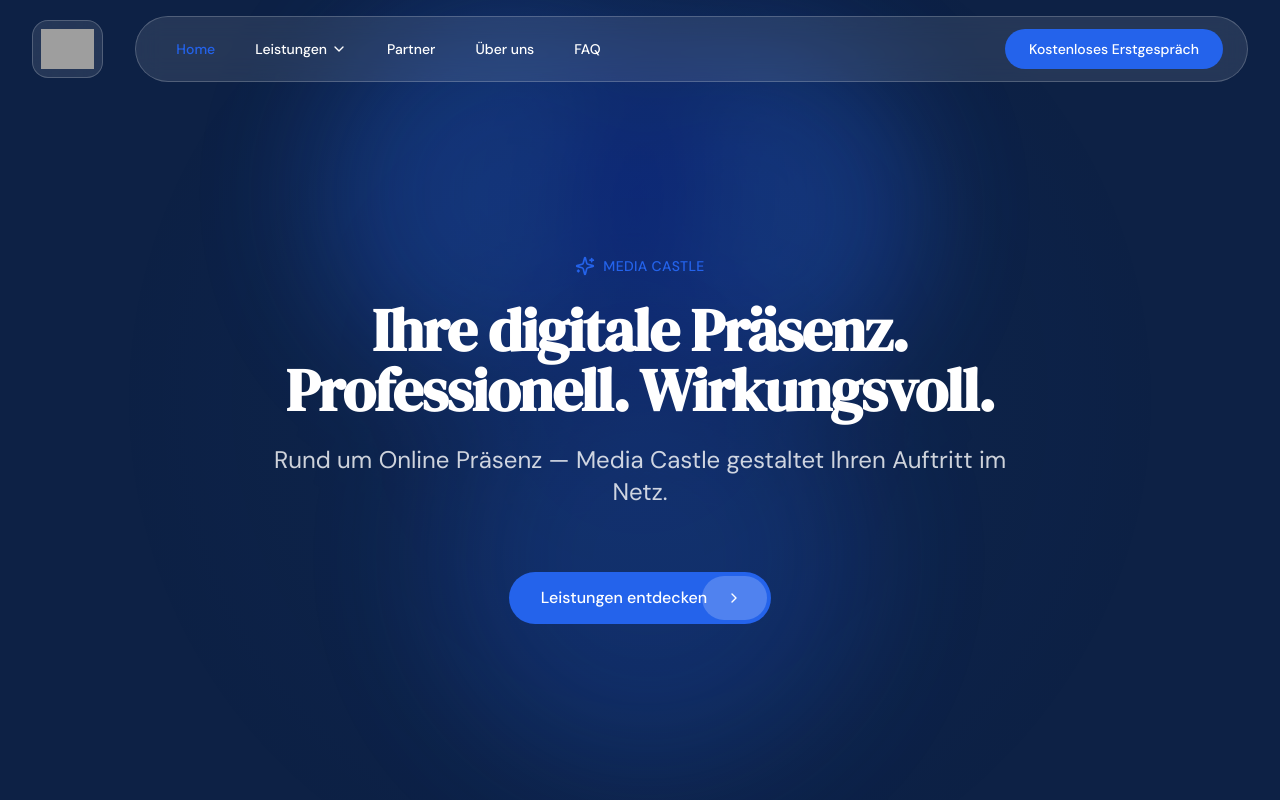
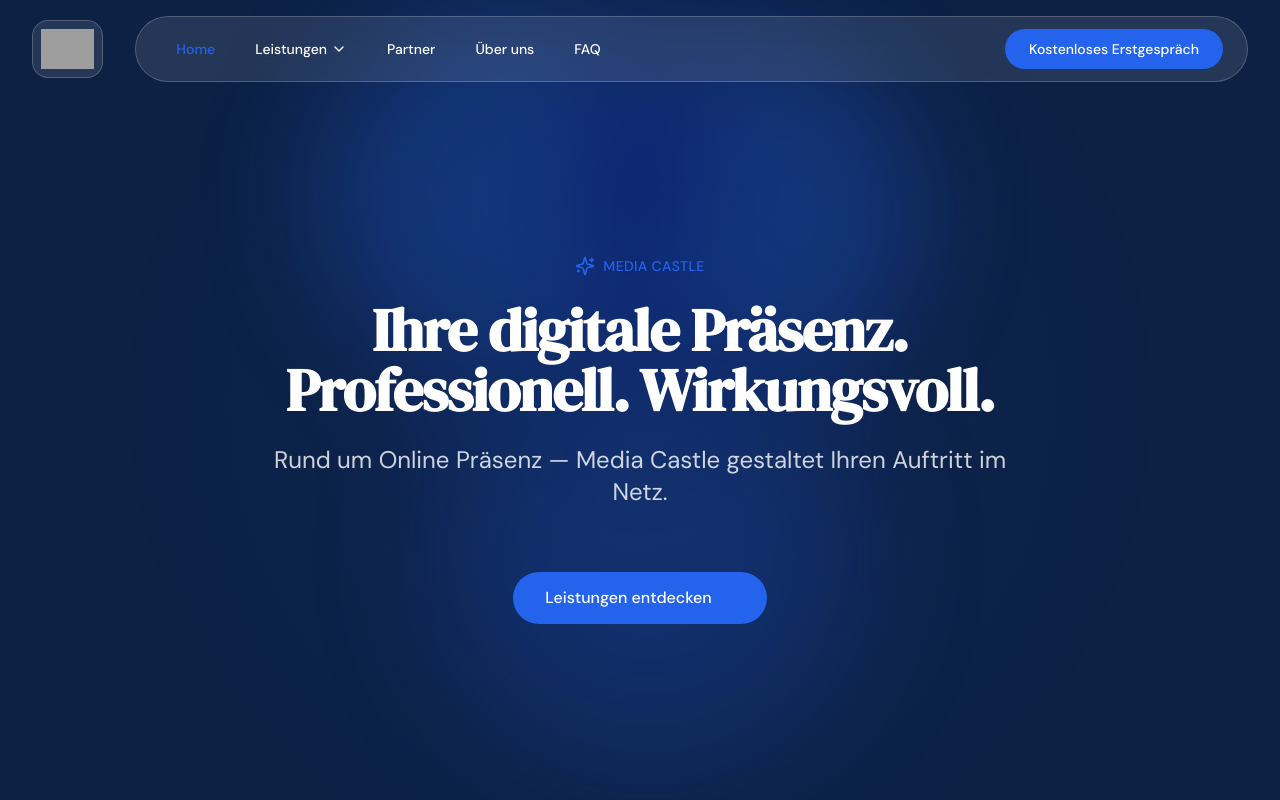
Before and after one commit to keanodecker/media-castle, a Next.js app: page / in a window 1280 px wide. Shown: the top 800 px of the page. Built offline with nearby package versions, Linux system fonts and the light colour scheme; grey boxes are pictures that could not be loaded.

Commit message:
Smoother Leistungen button, castle SVG favicon
- Button: removed laggy expanding box, clean chevron fade-in at 200ms
- Favicon: castle SVG icon in brand blue (#2563EB) placed at app/icon.svg

https://claude.ai/code/session_01P3wqNCgM4BATBNtLXGPVP1

```diff
--- a/components/ui/leistungen-button.jsx
+++ b/components/ui/leistungen-button.jsx
@@ -7,14 +7,17 @@ export function LeistungenButton({ href, children }) {
   return (
     <Link
       href={href}
-      className="group relative overflow-hidden inline-flex items-center justify-center bg-primary text-white px-8 py-3.5 rounded-full font-medium transition-all duration-200 hover:bg-primary/90 active:scale-[0.98]"
+      className="group inline-flex items-center justify-center gap-1.5 bg-primary text-white px-8 py-3.5 rounded-full font-medium transition-all duration-200 hover:bg-primary/90 active:scale-[0.98]"
     >
-      <span className="mr-8 transition-opacity duration-500 group-hover:opacity-0">
+      <span className="transition-transform duration-200 group-hover:-translate-x-0.5">
         {children}
       </span>
-      <i className="absolute right-1 top-1 bottom-1 rounded-full z-10 grid w-1/4 place-items-center transition-all duration-500 bg-white/20 group-hover:w-[calc(100%-0.5rem)] not-italic">
-        <ChevronRight size={16} strokeWidth={2} aria-hidden="true" />
-      </i>
+      <ChevronRight
+        size={17}
+        strokeWidth={2.5}
+        className="transition-all duration-200 opacity-0 -translate-x-1 group-hover:opacity-100 group-hover:translate-x-0"
+        aria-hidden="true"
+      />
     </Link>
   );
 }
```
Also changed, not shown: app/icon.svg (added).
